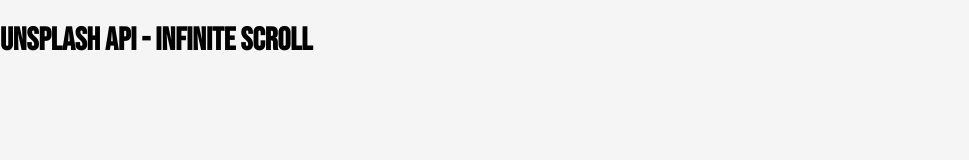
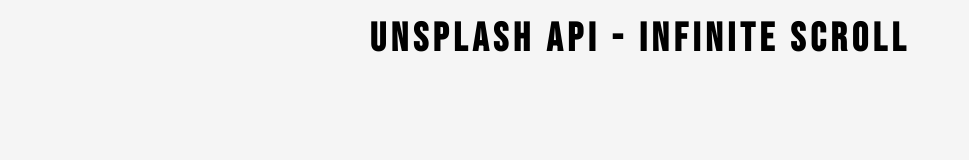
Before and after one commit to Helena2018/infinite-scroll, a plain HTML site: page index.html in a window 1280 px wide. Shown: the whole page, without its empty margins (0-969 px from the left). Drawn offline with Linux system fonts and the light colour scheme.

Commit message:
h1 style updated

```diff
--- a/style.css
+++ b/style.css
@@ -10,3 +10,11 @@
   font-family: Bebas Neue, sans-serif;
   background: whitesmoke;
 }
+
+h1 {
+  text-align: center;
+  margin-top: 15px;
+  margin-bottom: 25px;
+  font-size: 40px;
+  letter-spacing: 5px;
+}
```
